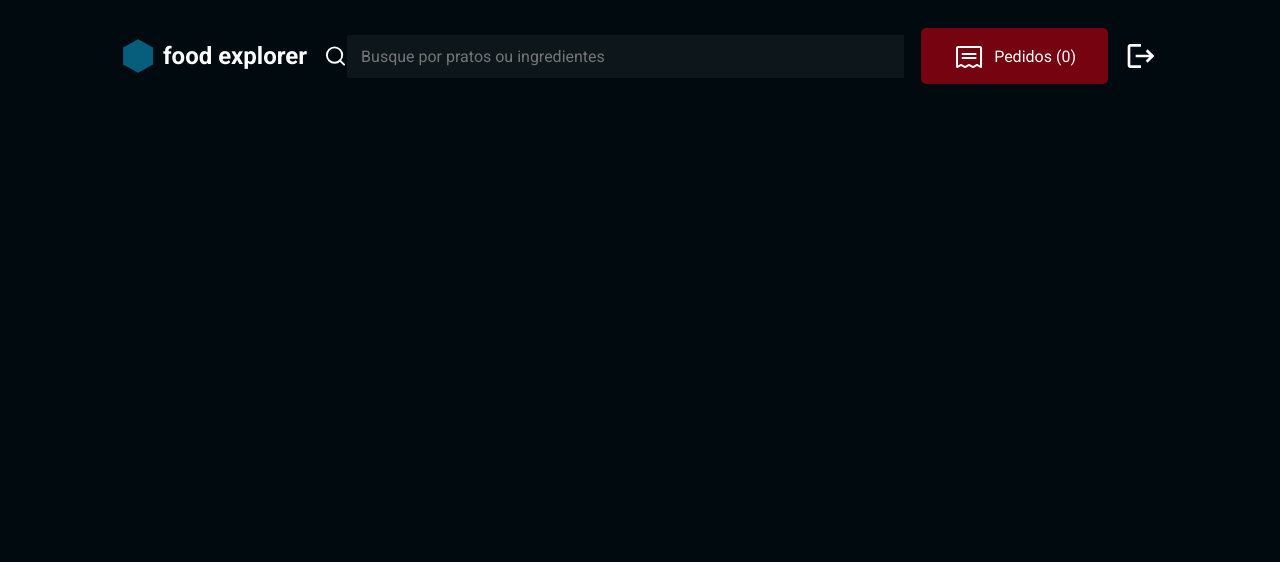
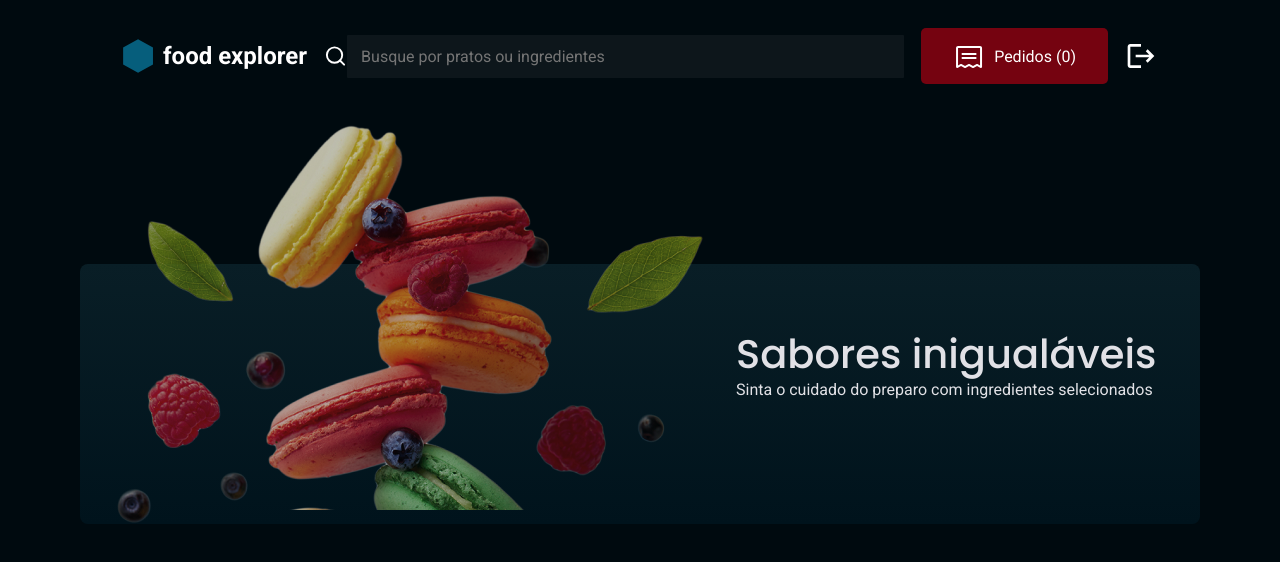
Before and after one commit to antoniodebrito/foodExplorer-front, a React (Vite) app: page / in a window 1280 px wide. Shown: the top 562 px of the page. Built offline with nearby package versions, Linux system fonts and the light colour scheme.

Commit message:
:sparkles: feat: create banner in Menu page

```diff
--- a/index.html
+++ b/index.html
@@ -2,7 +2,7 @@
 <html lang="pt-br">
   <head>
     <link href="https://fonts.googleapis.com/css?family=Roboto:100,100italic,300,300italic,regular,italic,500,500italic,700,700italic,900,900italic" rel="stylesheet" />
-    <link href="https://fonts.googleapis.com/css?family=Poppins:100,100italic,200,200italic,300,300italic,regular,italic,500,500italic,600,600italic,700,700italic,800,800italic,900,900italic" rel="stylesheet" />
+    <link href="https://fonts.googleapis.com/css?family=Poppins:100,100italic,200,200italic,300,300italic,regular,italic,400,500,500italic,600,600italic,700,700italic,800,800italic,900,900italic" rel="stylesheet" />
     <meta charset="UTF-8" />
     <link rel="icon" type="image/svg+xml" href="/logo.svg" />
     <meta name="viewport" content="width=device-width, initial-scale=1.0" />
--- a/src/main.jsx
+++ b/src/main.jsx
@@ -4,15 +4,13 @@ import ReactDOM from 'react-dom/client'
 import { ThemeProvider } from 'styled-components'
 import GlobalStyles from './styles/global'
 import theme from './styles/theme'
-import { Header } from './components/Header'
 
 
 ReactDOM.createRoot(document.getElementById('root')).render(
   <React.StrictMode>
     <ThemeProvider theme={theme}>
       <GlobalStyles />
-      <Header />
-      {/* <Routes /> */}
+      <Routes />
     </ThemeProvider>
-  </React.StrictMode>,
+  </React.StrictMode>
 )
--- /dev/null
+++ b/src/pages/Menu/index.jsx
@@ -0,0 +1,28 @@
+import bannerImg from '/banner-img.png'
+
+import { Container } from "./styles";
+
+import { Header } from '../../components/Header';
+
+export function Menu() {
+  return(
+    <Container>
+      <Header />
+
+      <section className="banner">
+        <div className="banner-back"></div>
+
+        <div className='banner-presentation'>
+          <img src={bannerImg} alt="" />
+
+          <div className='banner-text'>
+            <h2>Sabores inigualáveis</h2>
+            <p>
+              Sinta o cuidado do preparo com ingredientes selecionados
+            </p>
+          </div>
+        </div>
+      </section>
+    </Container>
+  )
+}
--- /dev/null
+++ b/src/pages/Menu/styles.jsx
@@ -0,0 +1,42 @@
+import styled from "styled-components";
+
+export const Container = styled.div`
+
+  .banner {
+    margin: 0 auto;
+    width: 112rem;
+    position: relative;
+
+  }
+
+  .banner-back {
+    background: linear-gradient(180deg, #091E26 0%, #00131C 100%);
+    bottom: 0;
+    border-radius: 8px;
+    height: 26rem;
+    position: absolute;
+    width: 100%;
+    z-index: -10;
+  }
+
+  .banner-presentation {
+    display: flex;
+    align-items: center;
+  }
+
+  .banner-text {
+    color: ${({ theme }) => theme.COLORS.LIGHT_300};
+    padding-top: 8.8rem;
+    > h2 {
+      font-family: 'Poppins';
+      font-weight: 500;
+      font-size: 4rem;
+      line-height: 140%;
+    }
+
+    > p {
+      line-height: 100%;
+      font-weight: 400;
+    }
+  }
+`;
--- a/src/pages/SignUp/index.jsx
+++ b/src/pages/SignUp/index.jsx
@@ -1,3 +1,4 @@
+import logo from '/logo.svg'
 import { Link } from "react-router-dom";
 import { Button } from "../../components/Button";
 import { Input } from "../../components/Input";
--- /dev/null
+++ b/src/routes/app.routes.jsx
@@ -0,0 +1,11 @@
+import { Route, Routes } from "react-router-dom";
+
+import { Menu } from "../pages/Menu";
+
+export function AppRoutes() {
+  return(
+    <Routes>
+      <Route path="/" element={<Menu />} />
+    </Routes>
+  )
+}
--- a/src/routes/index.jsx
+++ b/src/routes/index.jsx
@@ -1,11 +1,13 @@
 import { BrowserRouter } from "react-router-dom";
 import { AuthRoutes } from "./auth.routes";
+import { AppRoutes } from "./app.routes";
+
 
 
 export function Routes() {
   return(
     <BrowserRouter>
-      <AuthRoutes />
+      <AppRoutes />
     </BrowserRouter>
   )
 }
```
Also changed, not shown: public/banner-img.png (added).
